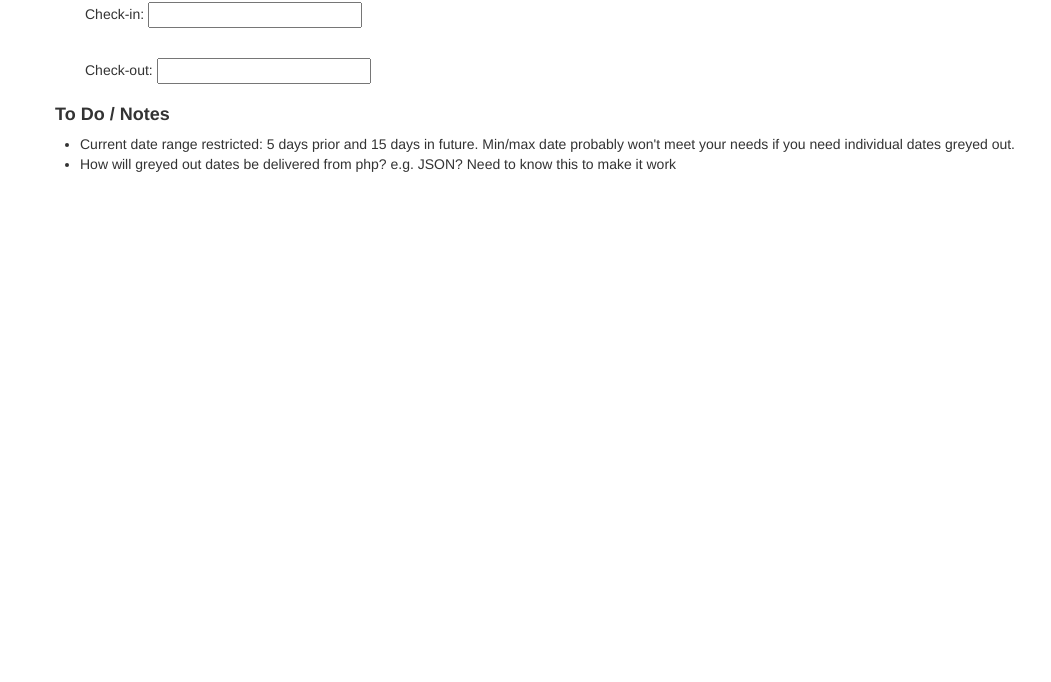
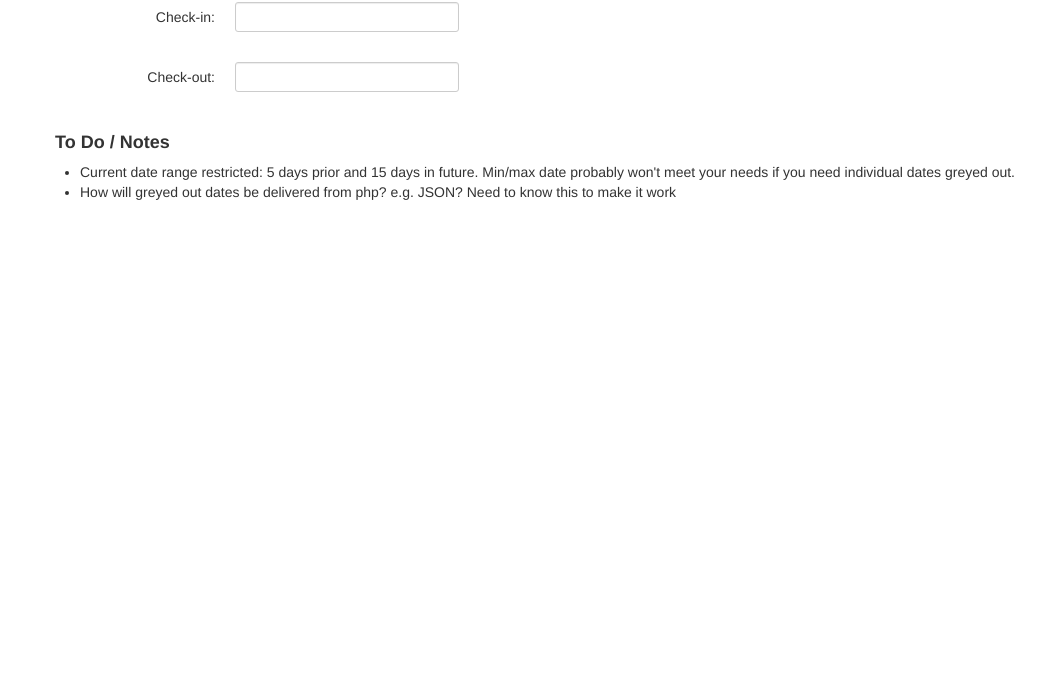
Before and after one commit to francisbyrne/daterange, a plain HTML site: page index.html in a window 1280 px wide. Shown: the part 118-800 px from the top of the page, without its empty margins (0-1051 px from the left). Drawn offline with nearby package versions, Linux system fonts and the light colour scheme.

Commit message:
Fixed up form for bootstrap

```diff
--- a/index.html
+++ b/index.html
@@ -32,15 +32,29 @@
 
         <div class="container">
 
+            <div class='row'>
+
             <h2>Select Dates</h2>
-            <div id='left' class='span4'>
-                <p>Check-in: <input id='checkin' size='50'></p>
-                <br />
-                <p>Check-out: <input id='checkout' size='50'></p>
+            <div id='left' class='span5'>
+                <form class='form-horizontal'>
+                    <div class='control-group'>
+                        <label class='control-label' for='checkin'>Check-in:</label>
+                        <div class='controls'>
+                            <input id='checkin' type='text' class='input-large'></p>
+                        </div>
+                    </div>
+                    <div class='control-group'>
+                        <label class='control-label' for='checkout'>Check-out:</label>
+                        <div class='controls'>
+                            <input id='checkout' type='text' class='input-large'></p>
+                        </div>
+                    </div>
+                </form>
             </div>
             <div id='right' class='span5'>
                 <div type="text" id="datepicker"></div>
             </div>
+        </div>
 
         </div> <!-- /container -->
 
```
